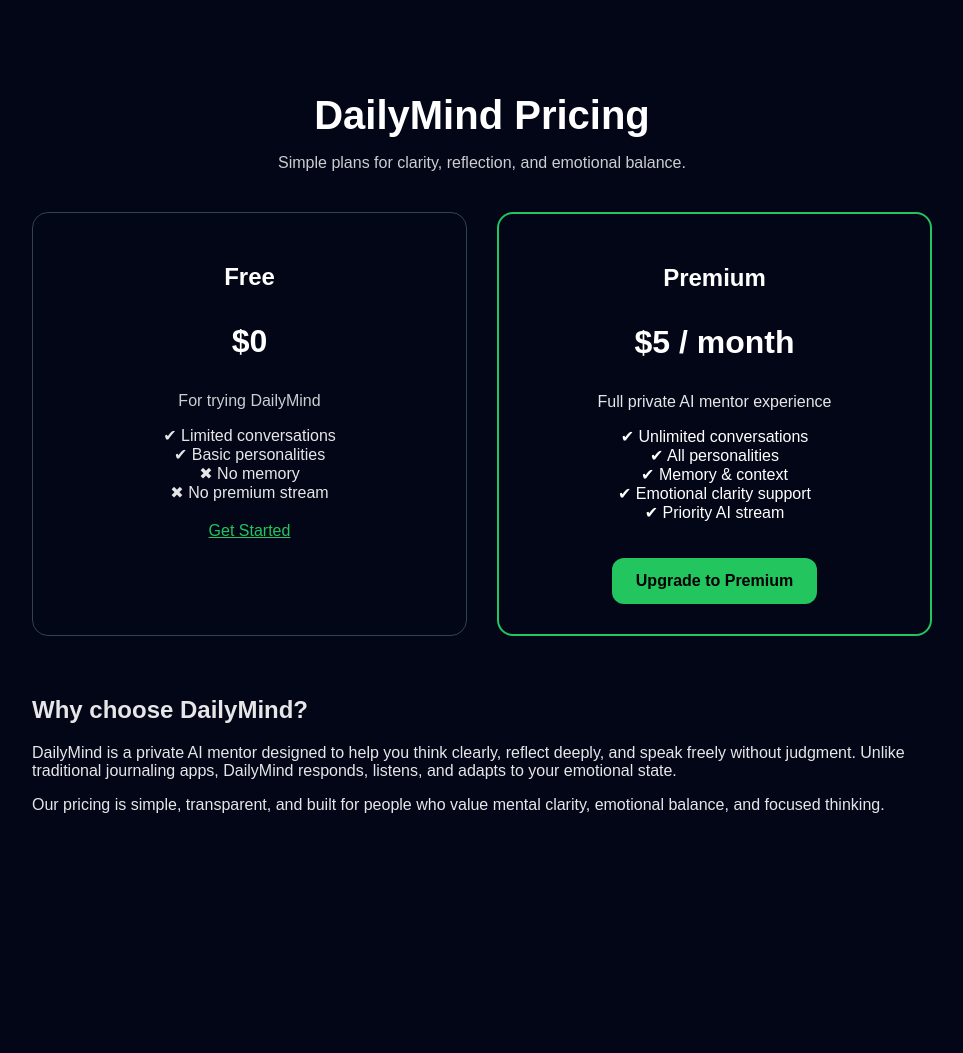
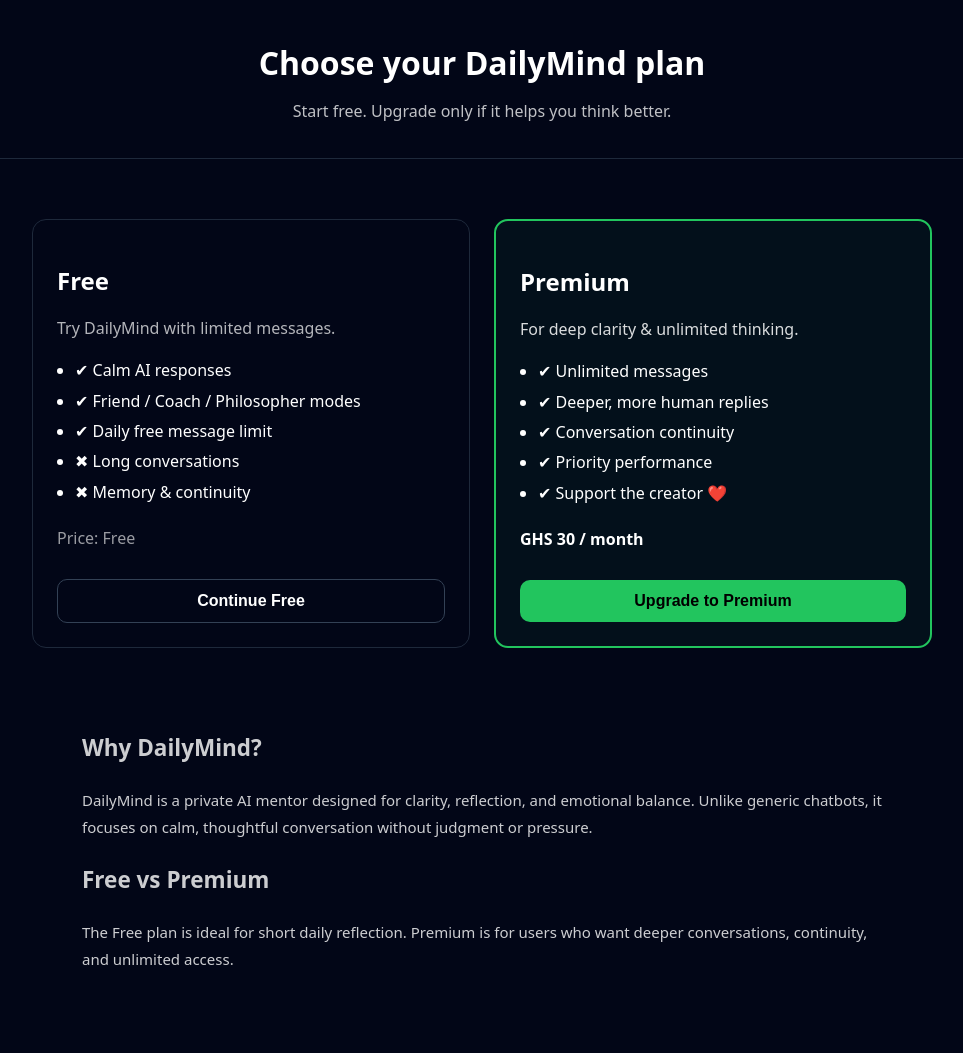
Before and after one commit to clarity-web-growth/dailymind_web, a Flask app: page /pricing in a window 1280 px wide. Shown: the whole page, without its empty margins (158-1121 px from the left). Before the commit the page ends 813 px from the top, so only its background shows below. Run offline with Flask 3, Linux system fonts and the light colour scheme.

Commit message:
Push to GitHub

```diff
--- a/Dailymind_web/templates/pricing.html
+++ b/Dailymind_web/templates/pricing.html
@@ -2,103 +2,155 @@
 <html lang="en">
 <head>
   <meta charset="UTF-8" />
-  <title>DailyMind Pricing – AI Mentor Plans</title>
+  <title>DailyMind Pricing – Free & Premium AI Mentor</title>
 
-  <meta name="description" content="Simple and transparent pricing for DailyMind, your private AI mentor for clarity, reflection, and emotional balance." />
-  <meta name="keywords" content="AI mentor pricing, mental clarity app pricing, AI journaling app cost, DailyMind premium" />
-  <meta name="author" content="DailyMind" />
-
-  <meta property="og:title" content="DailyMind Pricing – AI Mentor Plans" />
-  <meta property="og:description" content="Choose a simple plan for clarity, reflection, and emotional balance. No pressure. No judgment." />
-  <meta property="og:type" content="website" />
-
+  <!-- SEO -->
+  <meta name="description" content="Choose a Free or Premium DailyMind plan. A private AI mentor for clarity, reflection, and emotional balance." />
+  <meta name="keywords" content="AI mentor pricing, AI journaling app price, mental clarity app, DailyMind premium" />
   <meta name="viewport" content="width=device-width, initial-scale=1.0" />
 
   <link rel="canonical" href="https://dailymind-web.onrender.com/pricing" />
   <link rel="stylesheet" href="/static/style.css" />
 </head>
 
-<body style="background:#020617;color:white;font-family:sans-serif;">
+<body style="background:#020617; color:white;">
 
-<section style="max-width:900px;margin:0 auto;padding:60px 20px;text-align:center;">
+<!-- ================= HEADER ================= -->
+<header style="
+  padding: 20px;
+  text-align: center;
+  border-bottom: 1px solid #1e293b;
+">
+  <h1 style="margin-bottom:8px;">Choose your DailyMind plan</h1>
+  <p style="opacity:0.75;">
+    Start free. Upgrade only if it helps you think better.
+  </p>
+</header>
 
-  <h1 style="font-size:2.5rem;margin-bottom:10px;">
-    DailyMind Pricing
-  </h1>
+<!-- ================= PRICING ================= -->
+<section style="
+  max-width: 900px;
+  margin: 60px auto;
+  padding: 0 20px;
+  display: grid;
+  grid-template-columns: repeat(auto-fit, minmax(260px, 1fr));
+  gap: 24px;
+">
 
-  <p style="opacity:0.8;margin-bottom:40px;">
-    Simple plans for clarity, reflection, and emotional balance.
+  <!-- FREE PLAN -->
+  <div style="
+    border: 1px solid #1e293b;
+    border-radius: 14px;
+    padding: 24px;
+  ">
+    <h2>Free</h2>
+    <p style="opacity:0.7; margin-bottom:16px;">
+      Try DailyMind with limited messages.
     </p>
 
-  <div style="display:grid;grid-template-columns:repeat(auto-fit,minmax(260px,1fr));gap:30px;">
-
-    <!-- FREE PLAN -->
-    <div style="border:1px solid #334155;border-radius:16px;padding:30px;">
-      <h2>Free</h2>
-      <p style="font-size:2rem;font-weight:bold;">$0</p>
-      <p style="opacity:0.8;margin:15px 0;">For trying DailyMind</p>
-
-      <ul style="list-style:none;padding:0;opacity:0.9;">
-        <li>✔ Limited conversations</li>
-        <li>✔ Basic personalities</li>
-        <li>✖ No memory</li>
-        <li>✖ No premium stream</li>
+    <ul style="line-height:1.9; padding-left:18px;">
+      <li>✔ Calm AI responses</li>
+      <li>✔ Friend / Coach / Philosopher modes</li>
+      <li>✔ Daily free message limit</li>
+      <li>✖ Long conversations</li>
+      <li>✖ Memory & continuity</li>
     </ul>
 
-      <a href="/dashboard" style="display:block;margin-top:20px;color:#22c55e;">
-        Get Started
+    <p style="margin-top:20px; opacity:0.6;">
+      Price: Free
+    </p>
+
+    <a href="/dashboard">
+      <button style="
+        margin-top:14px;
+        width:100%;
+        padding:12px;
+        border-radius:10px;
+        border:1px solid #334155;
+        background:transparent;
+        color:white;
+        cursor:pointer;
+      ">
+        Continue Free
+      </button>
     </a>
   </div>
 
   <!-- PREMIUM PLAN -->
-    <div style="border:2px solid #22c55e;border-radius:16px;padding:30px;background:#020617;">
+  <div style="
+    border: 2px solid #22c55e;
+    border-radius: 14px;
+    padding: 24px;
+    background: rgba(34,197,94,0.05);
+  ">
     <h2>Premium</h2>
-      <p style="font-size:2rem;font-weight:bold;">$5 / month</p>
-      <p style="opacity:0.9;margin:15px 0;">
-        Full private AI mentor experience
+    <p style="opacity:0.85; margin-bottom:16px;">
+      For deep clarity & unlimited thinking.
     </p>
 
-      <ul style="list-style:none;padding:0;">
-        <li>✔ Unlimited conversations</li>
-        <li>✔ All personalities</li>
-        <li>✔ Memory & context</li>
-        <li>✔ Emotional clarity support</li>
-        <li>✔ Priority AI stream</li>
+    <ul style="line-height:1.9; padding-left:18px;">
+      <li>✔ Unlimited messages</li>
+      <li>✔ Deeper, more human replies</li>
+      <li>✔ Conversation continuity</li>
+      <li>✔ Priority performance</li>
+      <li>✔ Support the creator ❤️</li>
     </ul>
 
-      <a href="/upgrade" style="
-        display:inline-block;
-        margin-top:20px;
+    <p style="margin-top:20px; font-weight:700;">
+      GHS 30 / month
+    </p>
+
+    <button onclick="goToPayment()" style="
+      margin-top:14px;
+      width:100%;
+      padding:12px;
+      border-radius:10px;
+      border:none;
       background:#22c55e;
       color:black;
-        padding:14px 24px;
-        border-radius:12px;
-        font-weight:bold;
-        text-decoration:none;
+      font-weight:700;
+      cursor:pointer;
     ">
       Upgrade to Premium
-      </a>
+    </button>
   </div>
-
-  </div>
-
-  <!-- SEO TEXT (VERY IMPORTANT) -->
-  <section style="margin-top:60px;text-align:left;opacity:0.9;">
-    <h2>Why choose DailyMind?</h2>
-    <p>
-      DailyMind is a private AI mentor designed to help you think clearly,
-      reflect deeply, and speak freely without judgment.
-      Unlike traditional journaling apps, DailyMind responds, listens,
-      and adapts to your emotional state.
-    </p>
-
-    <p>
-      Our pricing is simple, transparent, and built for people who value
-      mental clarity, emotional balance, and focused thinking.
-    </p>
-  </section>
 
 </section>
 
+<!-- ================= SEO TEXT ================= -->
+<section style="
+  max-width: 800px;
+  margin: 80px auto;
+  padding: 0 20px;
+  font-size:15px;
+  line-height:1.8;
+  opacity:0.8;
+">
+
+  <h2>Why DailyMind?</h2>
+  <p>
+    DailyMind is a private AI mentor designed for clarity, reflection,
+    and emotional balance. Unlike generic chatbots, it focuses on calm,
+    thoughtful conversation without judgment or pressure.
+  </p>
+
+  <h2>Free vs Premium</h2>
+  <p>
+    The Free plan is ideal for short daily reflection.
+    Premium is for users who want deeper conversations,
+    continuity, and unlimited access.
+  </p>
+
+</section>
+
+<script>
+  function goToPayment() {
+    window.open(
+      "https://paystack.shop/pay/yzthx-tqho",
+      "_blank"
+    );
+  }
+</script>
+
 </body>
 </html>
```
Lines whose indentation alone changed are shown as unchanged.
